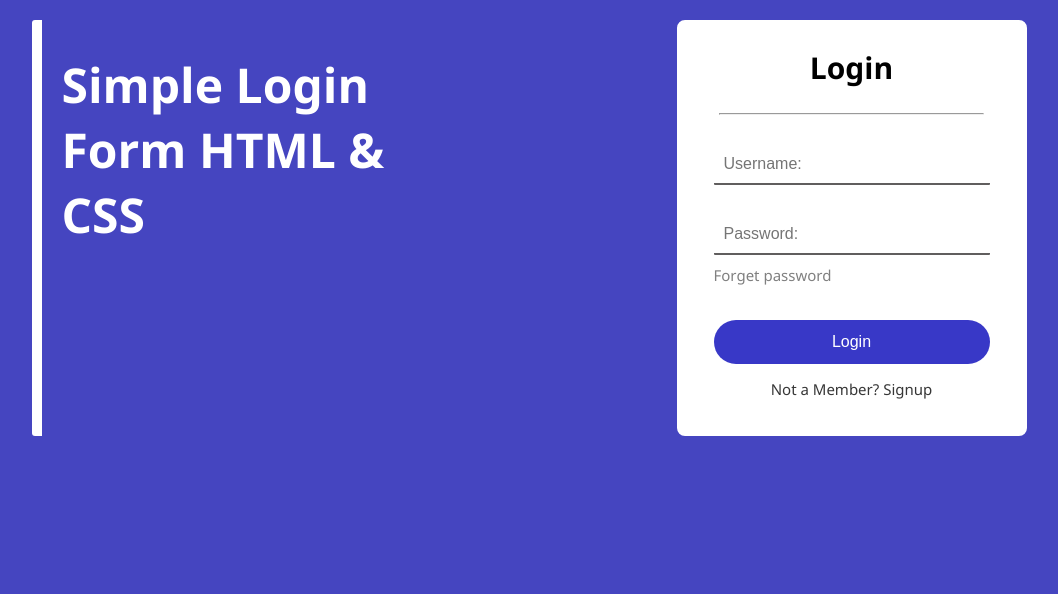
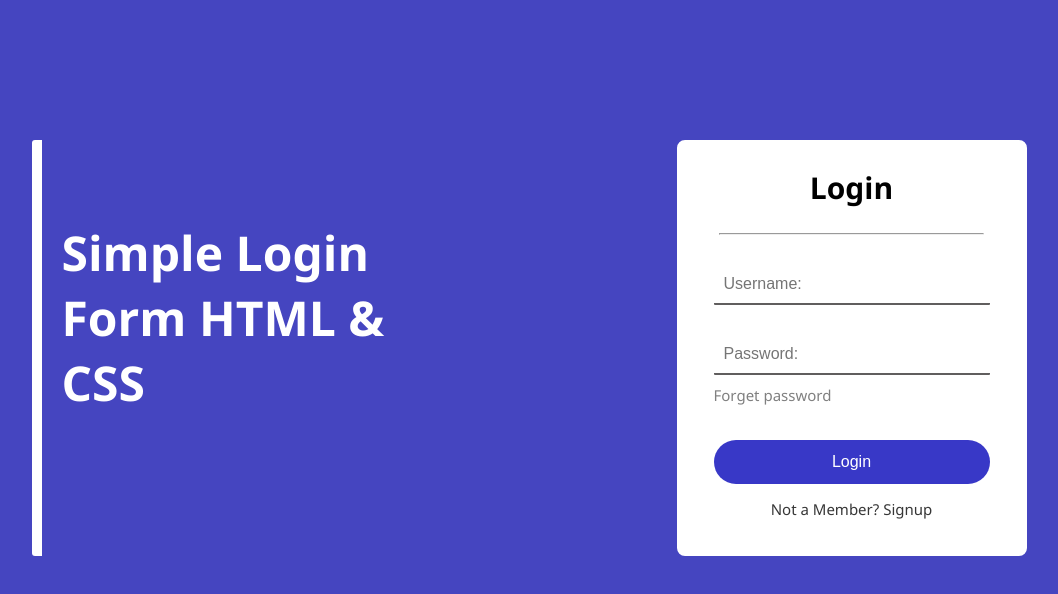
Before and after one commit to Blessing048/My-Web, a plain HTML site: page index.html in a window 1280 px wide. Shown: the whole page, without its empty margins (111-1169 px from the left). Drawn offline with Linux system fonts and the light colour scheme.

Commit message:
Update style.css
update

```diff
--- a/style.css
+++ b/style.css
@@ -6,6 +6,7 @@ body {
 }
 
 .big-container {
+    margin-top: 120px;
     display: flex;
     flex-wrap: wrap; /* Allow containers to wrap to new lines */
     justify-content: center; /* Center containers horizontally */
@@ -92,7 +93,9 @@ input[type="submit"] {
     padding-left: 20px;
     box-sizing: border-box; /* Include padding in width calculation */
 }
-
+h1{
+    margin-top: 80px;
+}
 hr {
     width: 95%; /* Adjust width for responsiveness */
     margin: 10px auto; /* Center the line */
```
